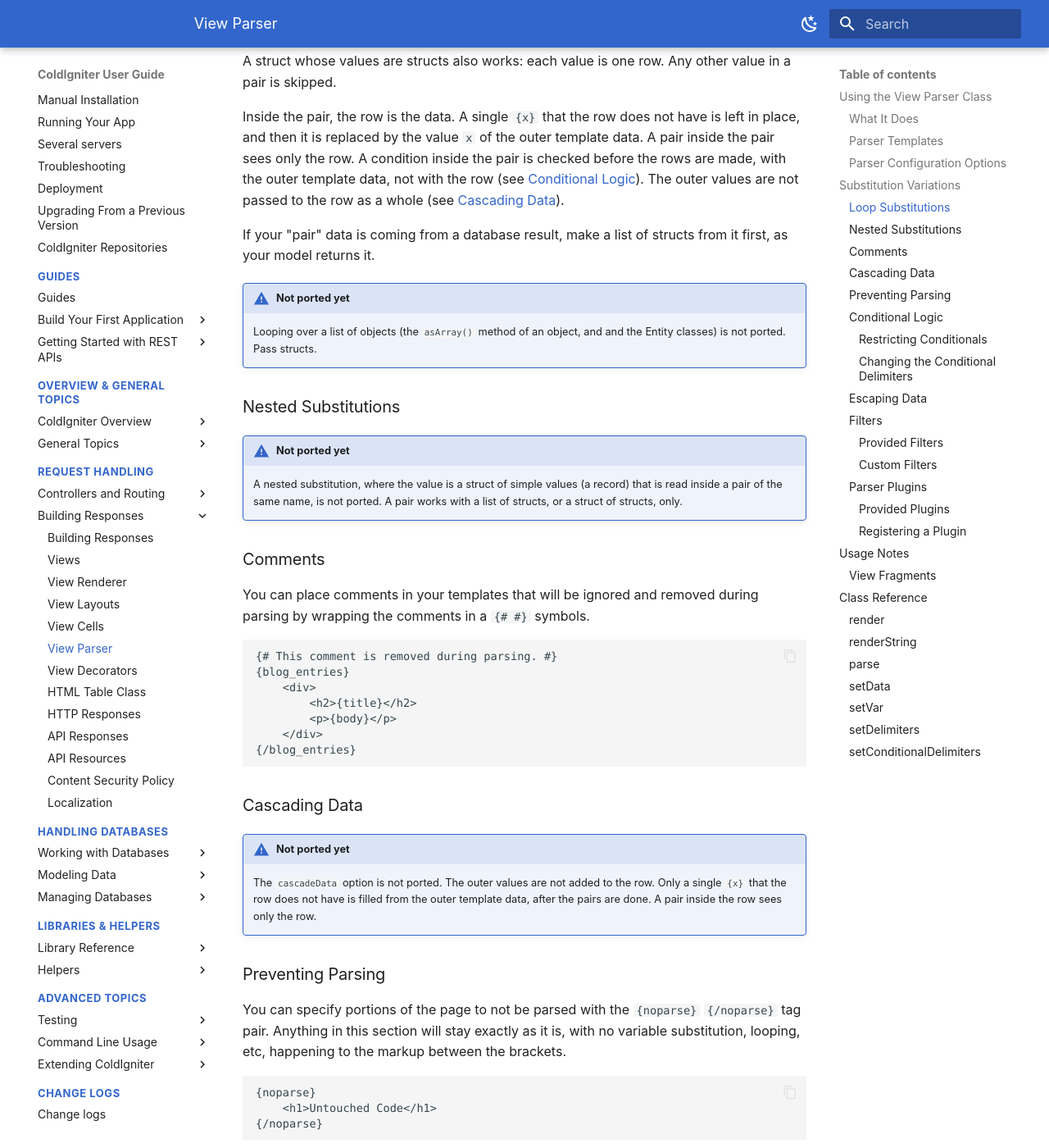
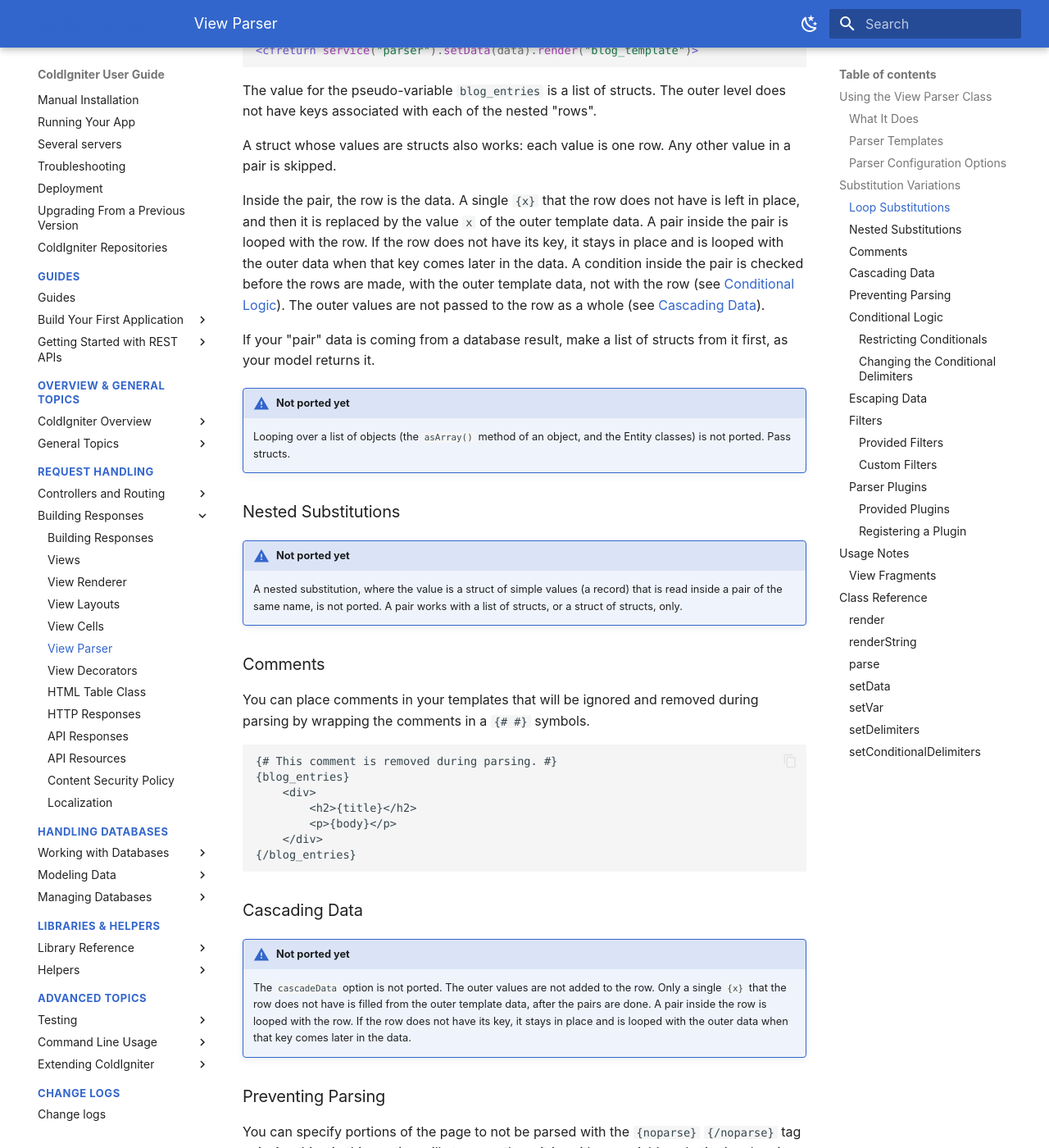
Before and after one commit to ColdIgniter/userguide, an MkDocs documentation site: the page built from guide/outgoing/view_parser.md, in a window 1280 px wide and 1400 px high, scrolled down 4842 px. Shown: the whole window at 82% size. Built offline with MkDocs 1.6.1 and Material for MkDocs 9.7.7, drawn with Linux system fonts in a browser that asks for light colours; some of the changed text lies outside the part shown.

Commit message:
fix(guide): state the parser key order and nested pair rules

```diff
--- a/guide/outgoing/view_parser.md
+++ b/guide/outgoing/view_parser.md
@@ -120,7 +120,7 @@ The `render()` method takes a struct of options as its second argument, and `sav
 ## Substitution Variations
 
 There are two types of substitution supported: simple and looping.
-Substitutions are performed in the same sequence that pseudo-variables were added.
+Substitutions are performed in the same sequence that pseudo-variables were added: the order of the keys of the data. With `render()`, `setVar()` and `setData()` that is the order in which you added them. With `parse()` and a struct made by `StructNew()`, the order of the keys is not fixed.
 
 The **simple substitution** performed by the parser is a one-to-one
 replacement of pseudo-variables where the corresponding data parameter
@@ -137,7 +137,7 @@ has a simple value (a string or a number), as in this example:
 Substitution values are treated as data, not as template code. A value is not read as a condition,
 and `{noparse}` blocks are never parsed. There is one exception: the text that a variable pair makes is read again,
 for the pairs of the data keys that come later and for single substitutions. So a `{x}` inside the value of a row is replaced
-by the value `x` of the template data, and a `{list}...{/list}` inside it is looped if `list` is a later list in the data.
+by the value `x` of the template data, and a `{list}...{/list}` inside it is looped if `list` is a list that comes later in the data. A row value that is itself a list or a struct is left in place by the single substitution, so the outer data can fill it.
 Remove or encode the braces of a value in a row if it can come from a user.
 
 The `Parser` takes substitution a lot further with "variable pairs",
@@ -213,12 +213,12 @@ The outer level does not have keys associated with each of the nested "rows".
 
 A struct whose values are structs also works: each value is one row. Any other value in a pair is skipped.
 
-Inside the pair, the row is the data. A single `{x}` that the row does not have is left in place, and then it is replaced by the value `x` of the outer template data. A pair inside the pair sees only the row. A condition inside the pair is checked before the rows are made, with the outer template data, not with the row (see [Conditional Logic](#conditional-logic)). The outer values are not passed to the row as a whole (see [Cascading Data](#cascading-data)).
+Inside the pair, the row is the data. A single `{x}` that the row does not have is left in place, and then it is replaced by the value `x` of the outer template data. A pair inside the pair is looped with the row. If the row does not have its key, it stays in place and is looped with the outer data when that key comes later in the data. A condition inside the pair is checked before the rows are made, with the outer template data, not with the row (see [Conditional Logic](#conditional-logic)). The outer values are not passed to the row as a whole (see [Cascading Data](#cascading-data)).
 
 If your "pair" data is coming from a database result, make a list of structs from it first, as your model returns it.
 
 !!! warning "Not ported yet"
-    Looping over a list of objects (the `asArray()` method of an object, and and the Entity classes) is not ported. Pass structs.
+    Looping over a list of objects (the `asArray()` method of an object, and the Entity classes) is not ported. Pass structs.
 
 ### Nested Substitutions
 
@@ -243,7 +243,7 @@ comments in a `{#  #}` symbols.
 ### Cascading Data
 
 !!! warning "Not ported yet"
-    The `cascadeData` option is not ported. The outer values are not added to the row. Only a single `{x}` that the row does not have is filled from the outer template data, after the pairs are done. A pair inside the row sees only the row.
+    The `cascadeData` option is not ported. The outer values are not added to the row. Only a single `{x}` that the row does not have is filled from the outer template data, after the pairs are done. A pair inside the row is looped with the row. If the row does not have its key, it stays in place and is looped with the outer data when that key comes later in the data.
 
 ### Preventing Parsing
 
```
